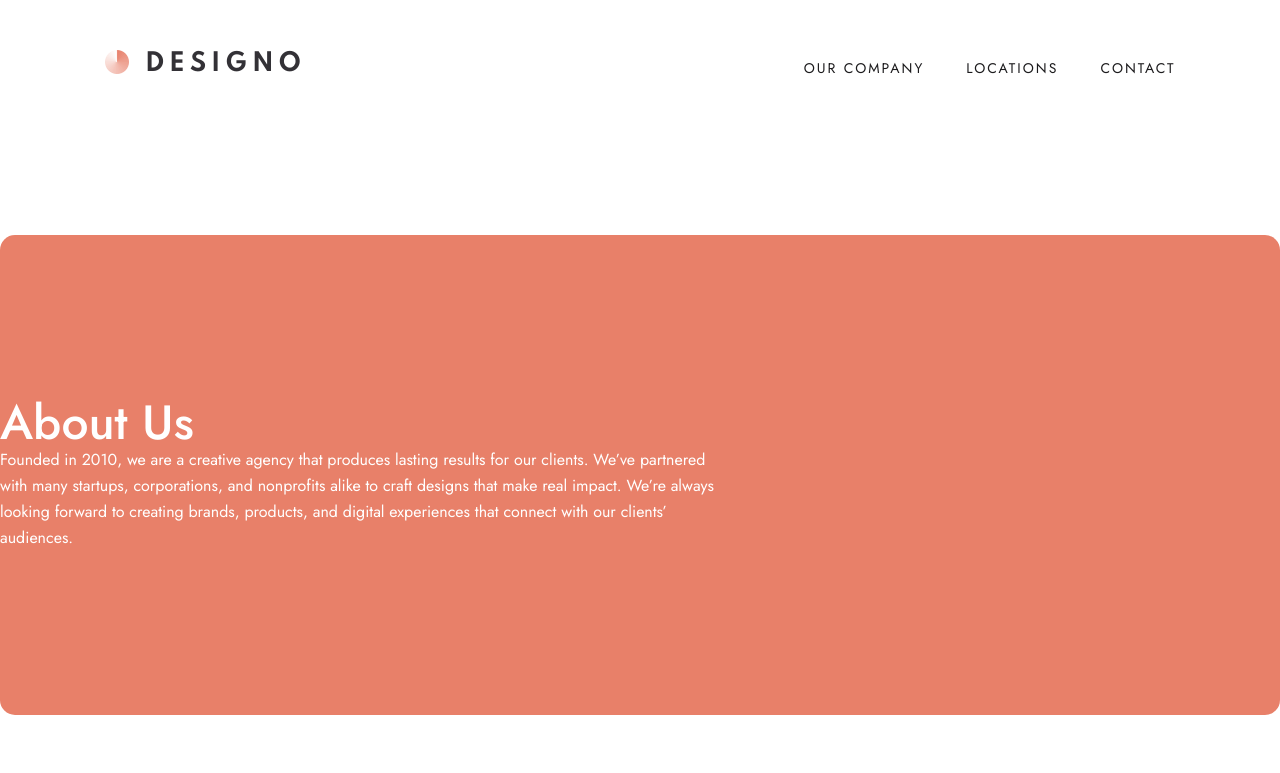
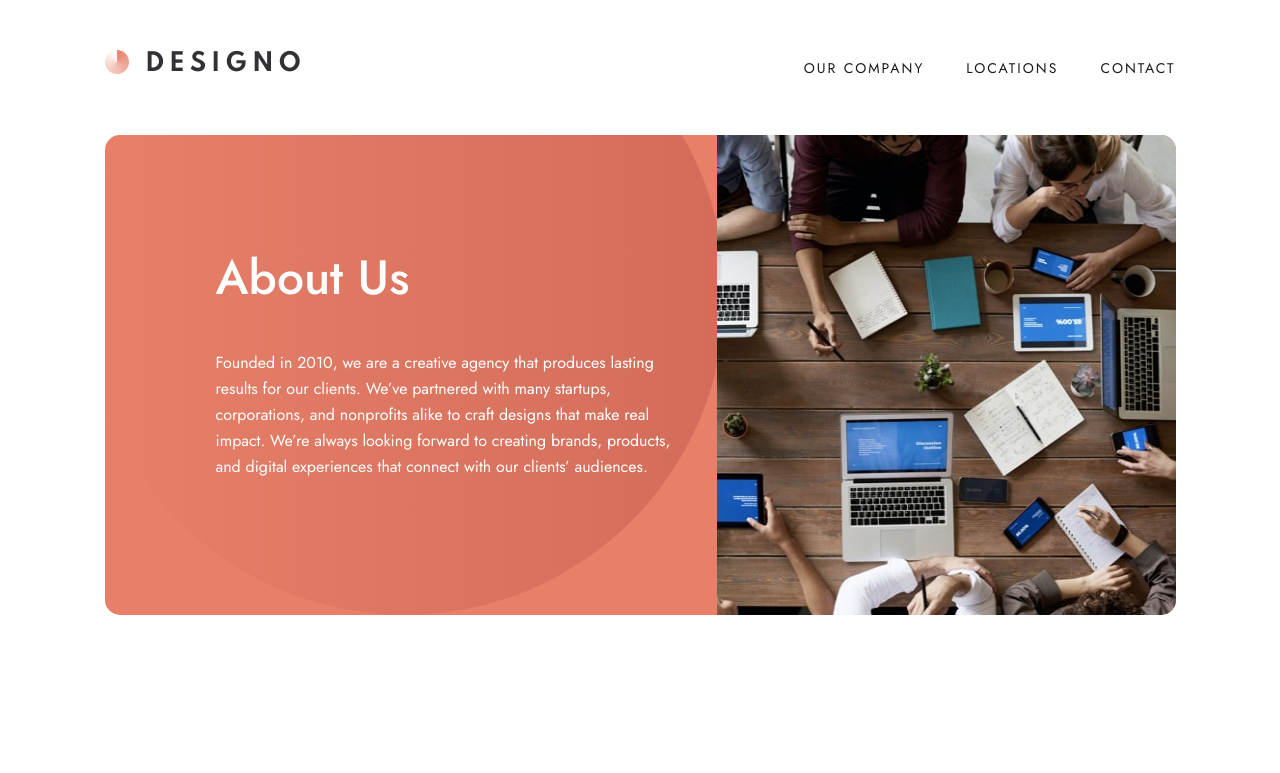
Before and after one commit to iadefidipe/designo-agency, a Next.js app in the folder Next/designo/: page /about in a window 1280 px wide. Shown: the top 773 px of the page. Built offline with nearby package versions, Linux system fonts and the light colour scheme.

Commit message:
✔ fix: about page 50% complete

```diff
--- a/Next/designo/pages/about.js
+++ b/Next/designo/pages/about.js
@@ -1,27 +1,26 @@
-import React from 'react'
-import { AboutImage, AboutSection, ImageDiv, InnerDiv,  StyledAbout } from '../styles/page-style/about.style'
-import data from '../data/aboutData'
+import React from "react";
+import {
+  AboutImage,
+  AboutSection,
+  ImageDiv,
+  InnerDiv,
+  ContentWrap,
+  ContentImage,
+  StyledAbout,
+} from "../styles/page-style/about.style";
+import data from "../data/aboutData";
+import ContentCard from "../comps/ContentCard";
+import Cta from "../comps/Cta";
 
 const about = () => {
-    return (
-        <StyledAbout>
-            <AboutSection>
+  return (
+    <StyledAbout>
+      <ContentCard hero data={data.sectionOne} />
+      <ContentCard light reverse data={data.sectionTwo} />
+      <ContentCard light data={data.sectionThree} />
+      <Cta />
+    </StyledAbout>
+  );
+};
 
-                <InnerDiv>
-                    <h1>{data.sectionOne.header}</h1>
-                    <p>{data.sectionOne.content.p1}</p>
-                </InnerDiv>
-
-                <ImageDiv>
-
-                    <AboutImage src={data.sectionOne.image.imgDesktop} alt={data.sectionOne.image.imgAlt} srcset={`${data.sectionOne.image.imgMobile} 400w, ${data.sectionOne.image.imgTablet} 768w, ${data.sectionOne.image.imgDesktop} 1440w`} layout='fill' />
-                </ImageDiv>
-
-
-
-            </AboutSection>
-        </StyledAbout>
-    )
-}
-
-export default about
+export default about;
--- a/Next/designo/styles/page-style/about.style.js
+++ b/Next/designo/styles/page-style/about.style.js
@@ -2,55 +2,10 @@ import styled from "styled-components";
 import Image from "next/image";
 
 export const StyledAbout = styled.div`
-padding: 100px 0;
-
-`
-
-export const AboutSection = styled.section`
-
-
- min-height: 480px;
- border-radius: ${ ({theme}) => theme.bRadius };
-
- background-color: ${ ({theme}) => theme.colors.pryPeach };
- color: ${ ({theme}) => theme.colors.pryWhite };
-
- display:flex;
- align-items: center ;
-
-  & > *{
-      flex:1;
-  }
-
-`
-
-
-
-export const InnerDiv = styled.div`
-
-
-    flex: 1 635px;
-
-`
-export const AboutImage = styled(Image)`
-    border-radius: ${ ({theme}) => `0 ${theme.bRadius} ${theme.bRadius} 0 ` };
-    width: 100%;
-    height: 480px !important;
-
-`
-export const ImageDiv = styled.div`
-    flex:1 476px;
-
-    position: relative;
-    object-fit: cover;
-
-
-
-
-    /* &>div{
-        border: 1px solid green;
-        height: 100%;
-    } */
-
-
-`
+  /* padding: 100px 0; */
+  max-width: ${({ theme }) => theme.maxWidth};
+  margin: 0 auto;
+  display: flex;
+  flex-direction: column;
+  gap: 160px;
+`;
```
